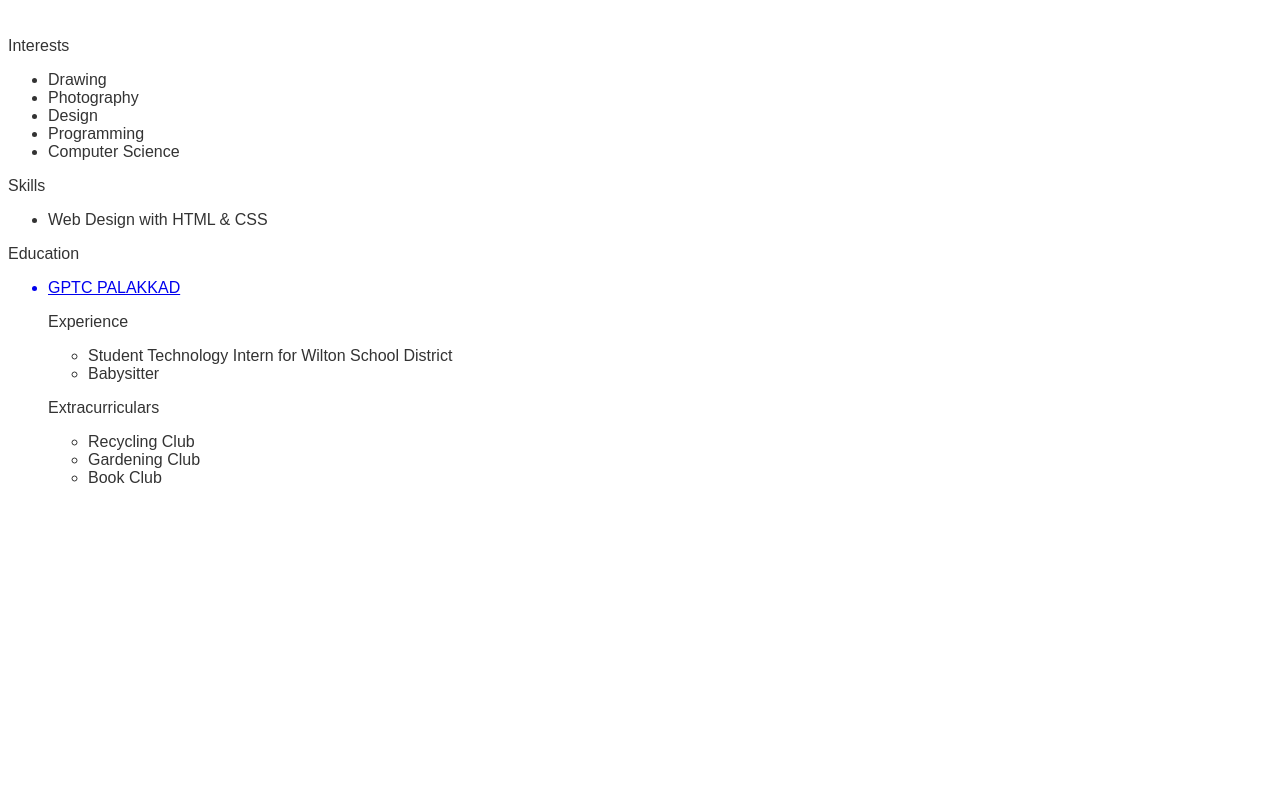
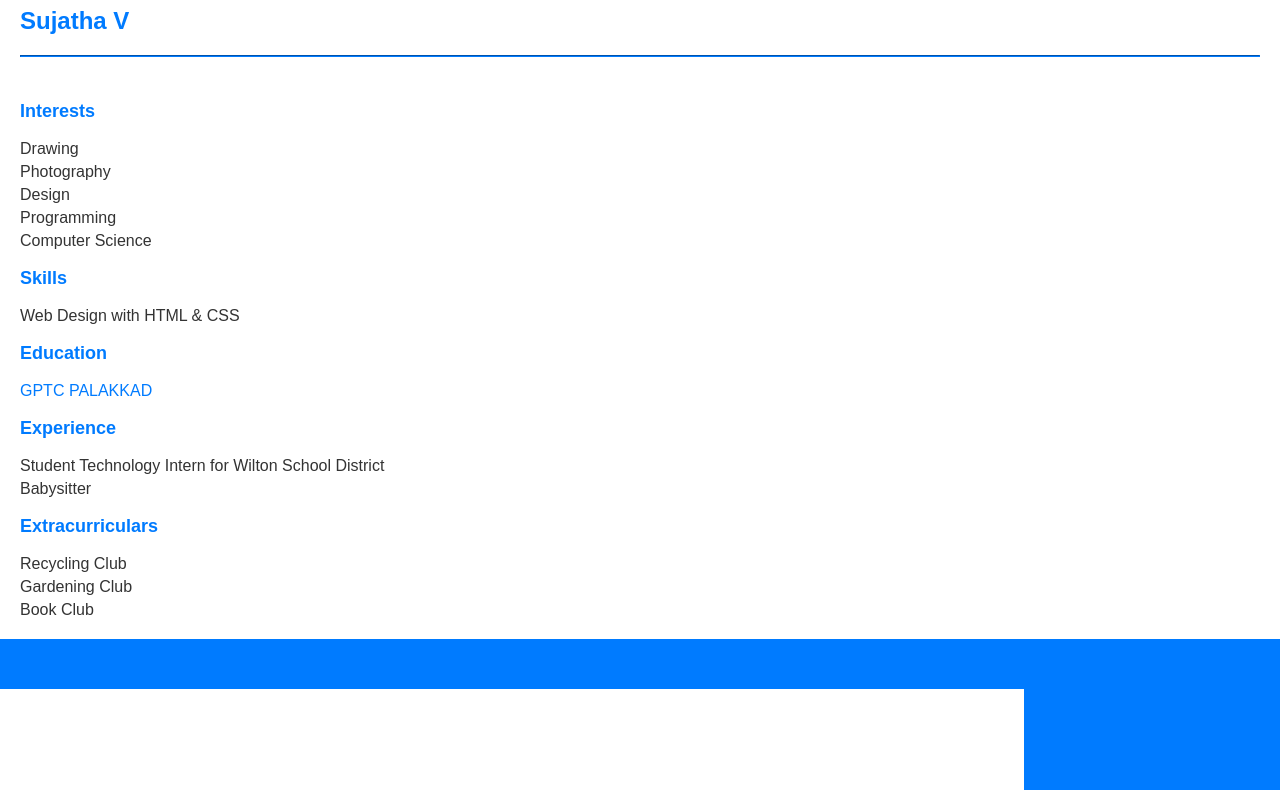
Before and after one commit to harikrishnanc2001/html, a plain HTML site: page index.html in a window 1280 px wide. Shown: the part 179-969 px from the top of the page. Before the commit the page ends 800 px from the top, so only its background shows below. Drawn offline with Linux system fonts and the light colour scheme.

Commit message:
styles.css

```diff
--- a/styles.css
+++ b/styles.css
@@ -1,12 +1,62 @@
 body {
     font-family: 'Arial', sans-serif;
     color: #333;
+    margin: 0;
 }
 
-h1 {
+#header, .left, .right, #footer {
+    background-color: #007bff;
+    height: 50px;
+}
+
+#header, #footer {
+    text-align: center;
+    line-height: 50px;
+    color: #fff;
+}
+
+.left, .right {
+    width: 20%;
+    height: 100vh;
+    float: left;
+}
+
+.right {
+    float: right;
+}
+
+.stuff {
+    margin: 20px;
+}
+
+h1, h2 {
     color: #007bff;
 }
 
-p {
-    font-size: 16px;
+hr {
+    border-color: #007bff;
 }
+
+.head {
+    font-size: 18px;
+    font-weight: bold;
+    color: #007bff;
+}
+
+ul {
+    list-style-type: none;
+    padding: 0;
+}
+
+li {
+    margin-bottom: 5px;
+}
+
+a {
+    color: #007bff;
+    text-decoration: none;
+}
+
+a:hover {
+    text-decoration: underline;
+}
```
